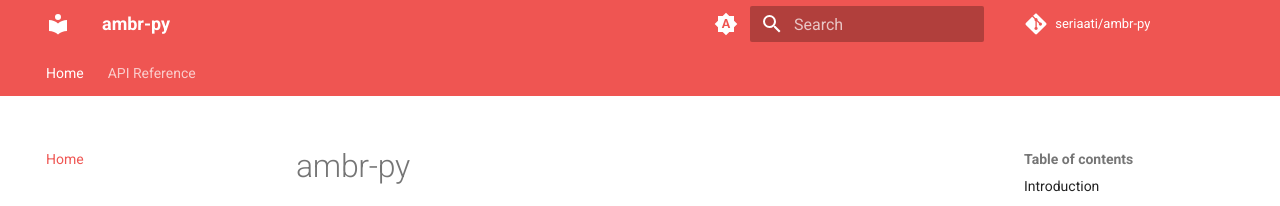
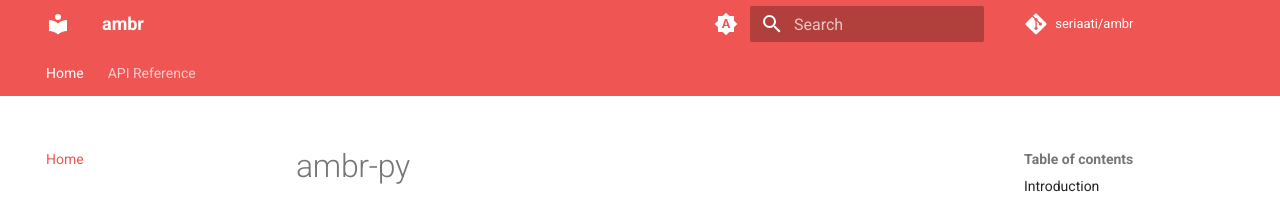
Before and after one commit to seriaati/ambr, an MkDocs documentation site: the page built from docs/index.md, in a window 1280 px wide. Shown: the top 206 px of the page. Built offline with MkDocs 1.6.1 and Material for MkDocs 9.7.7, drawn with Linux system fonts in a browser that asks for light colours; comment, search, counter and statistics services are not loaded.

```diff
--- a/mkdocs.yml
+++ b/mkdocs.yml
@@ -1,12 +1,12 @@
 # Project information
-site_name: ambr-py
-site_url: https://seria.is-a.dev/ambr-py
+site_name: ambr
+site_url: https://seria.is-a.dev/ambr
 site_author: Seria Ati
 site_description: An async API wrapper for Project Amber (gi.yatta.moe) written in Python.
 
 # Repository
-repo_name: seriaati/ambr-py
-repo_url: https://github.com/seriaati/ambr-py
+repo_name: seriaati/ambr
+repo_url: https://github.com/seriaati/ambr
 
 # Copyright
 copyright: Copyright &copy; 2025 - 2025 Seria Ati
```
